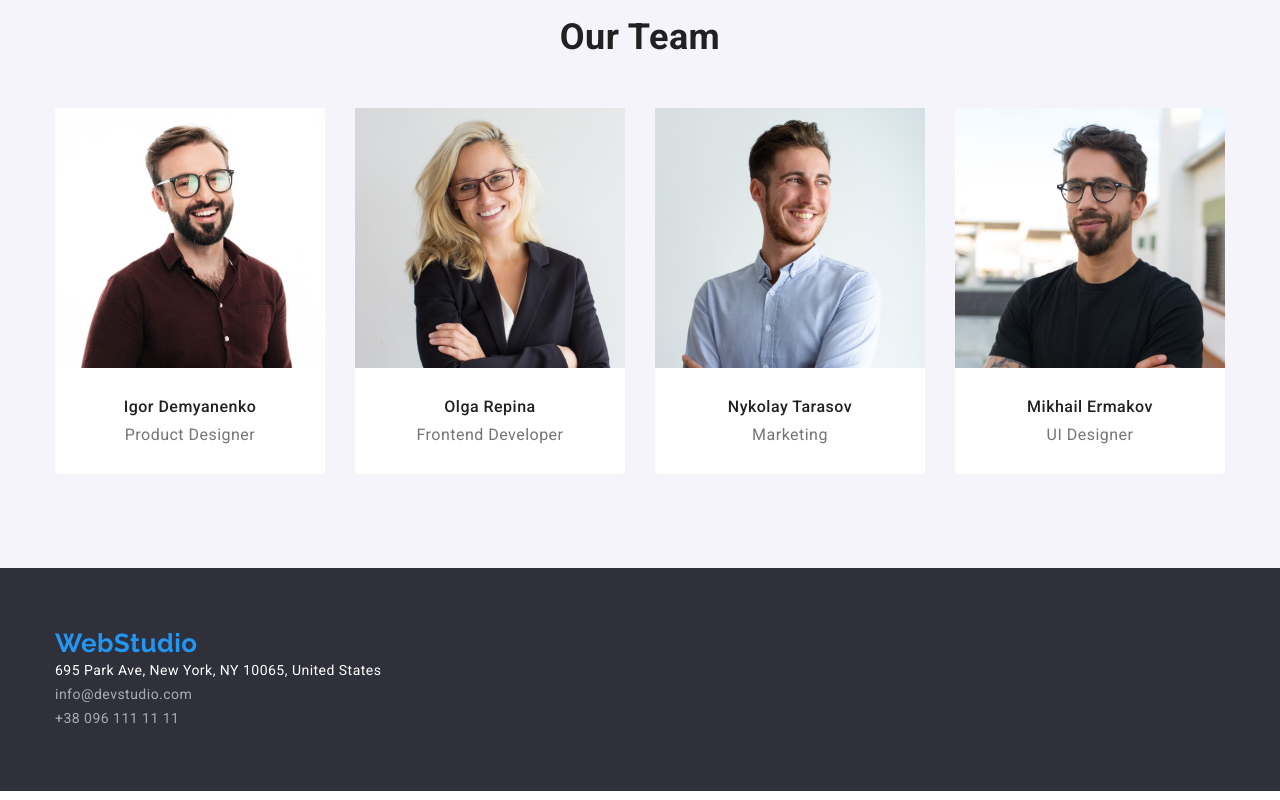
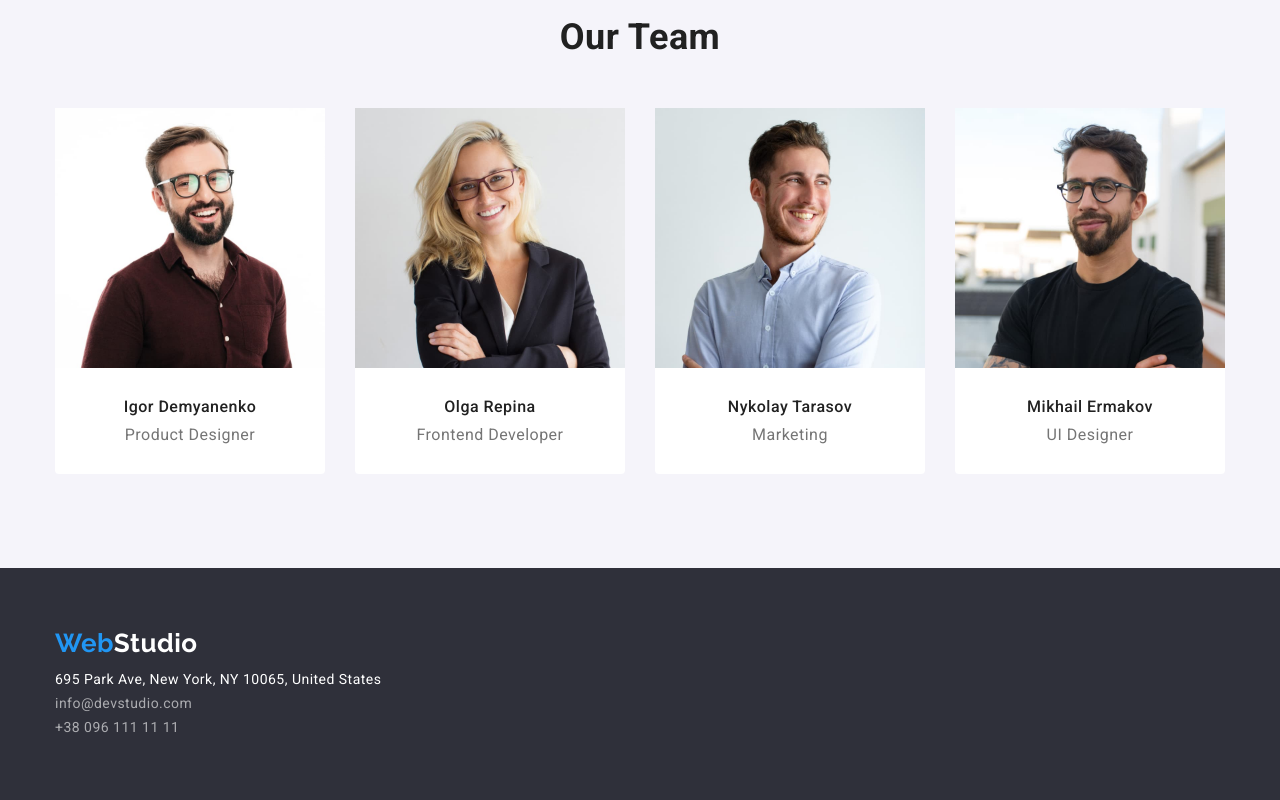
Before and after one commit to IVolodymyrnI/goit-markup-hw-03, a plain HTML site: page index.html in a window 1280 px wide. Shown: the part 1528-2328 px from the top of the page. Drawn offline with nearby package versions, Linux system fonts and the light colour scheme.

Commit message:
Geometry and flex edit

```diff
--- a/css/styles.css
+++ b/css/styles.css
@@ -91,6 +91,10 @@ img {
   font-family: "Raleway", sans-serif;
   font-size: 26px;
   line-height: 1.19;
+}
+
+.header .logo .second-part{
+  color: #000000;
 }
 
 .header-flex {
@@ -352,8 +356,12 @@ img {
   background-color: var(--third-pages-color);
 }
 
-.footer-logo {
+.footer .logo {
   margin-bottom: 9px;
+}
+
+.footer .logo .second-part{
+  color: #FFFFFF;
 }
 
 .footer-address {
```
